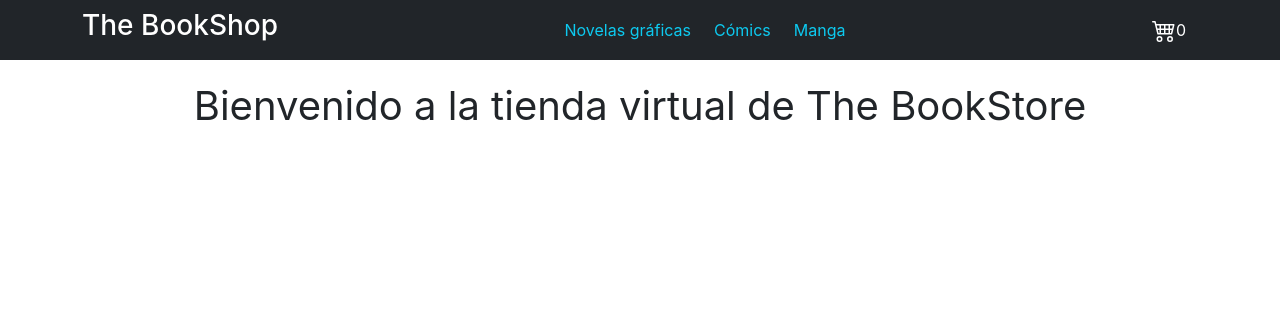
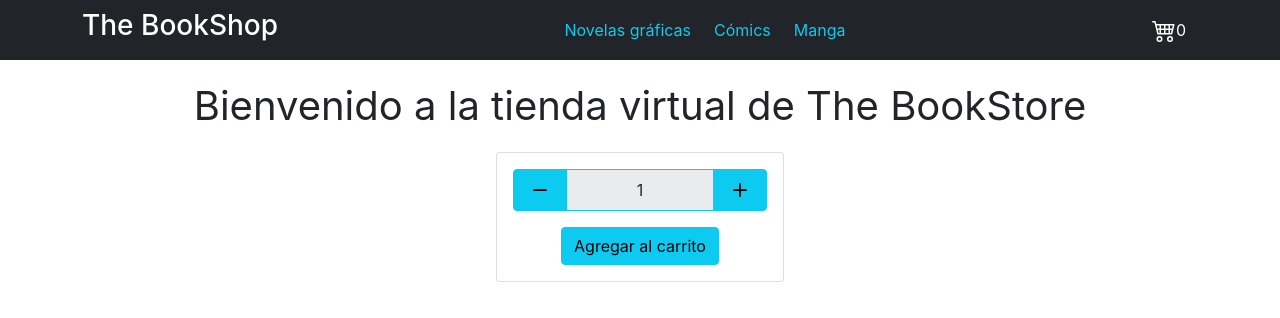
Before and after one commit to CandelaCapra/ecommerceCapraCoarasa, a React (Create React App) app: page / in a window 1280 px wide. Shown: the top 318 px of the page. Built offline with nearby package versions, Linux system fonts and the light colour scheme.

Commit message:
Creating Counter

```diff
--- a/src/components/ItemListContainer/ItemListContainer.js
+++ b/src/components/ItemListContainer/ItemListContainer.js
@@ -1,6 +1,15 @@
+import { ItemCount } from '../itemCount/itemCount.js';
+
 const ItemListContainer = ({greeting}) =>{
+    const addToCart = (item) => {
+        console.log(item)
+    }
+
     return (
-        <p className="fs-1 text-center mt-3">{greeting}</p>
+        <>
+            <p className="fs-1 text-center mt-3">{greeting}</p>
+            <ItemCount stock="4" initial="1" onAdd={addToCart}></ItemCount>
+        </>
     )
 }
 
--- /dev/null
+++ b/src/components/itemCount/itemCount.js
@@ -0,0 +1,44 @@
+import { useState } from 'react';
+import {InputGroup, FormControl, Button, Card} from 'react-bootstrap';
+import {Plus, Dash} from 'react-bootstrap-icons'
+
+function ItemCount ({stock=1, initial=1, onAdd}) {
+    const [number, setNumber] = useState (parseInt(initial));
+
+    function add(){
+        if (number<stock){
+            setNumber (number+1);
+        }else{
+            alert("No hay stock")
+        }
+    }
+
+    function subtract(){
+        if (number>initial){
+            setNumber (number-1);
+        }
+    }
+
+    return (
+    <div>
+        <Card style={{ width: '18rem' }} className="text-center mx-auto">
+            <Card.Body>
+                <InputGroup className="mb-3">
+                    <Button variant="info" onClick={subtract}>
+                        <Dash className="fs-3"></Dash>
+                    </Button>
+                    <FormControl value={number} className="text-center border-info" readOnly/>
+                    <Button variant="info" onClick={add}>
+                        <Plus className="fs-3"></Plus>
+                    </Button>
+                </InputGroup>
+                <Button variant="info" onClick={()=> {onAdd(number)}}>Agregar al carrito</Button>
+            </Card.Body>
+        </Card>
+    </div>
+    )
+}
+
+export {ItemCount};
+
+//Revisar el tema de las dependencias
```
